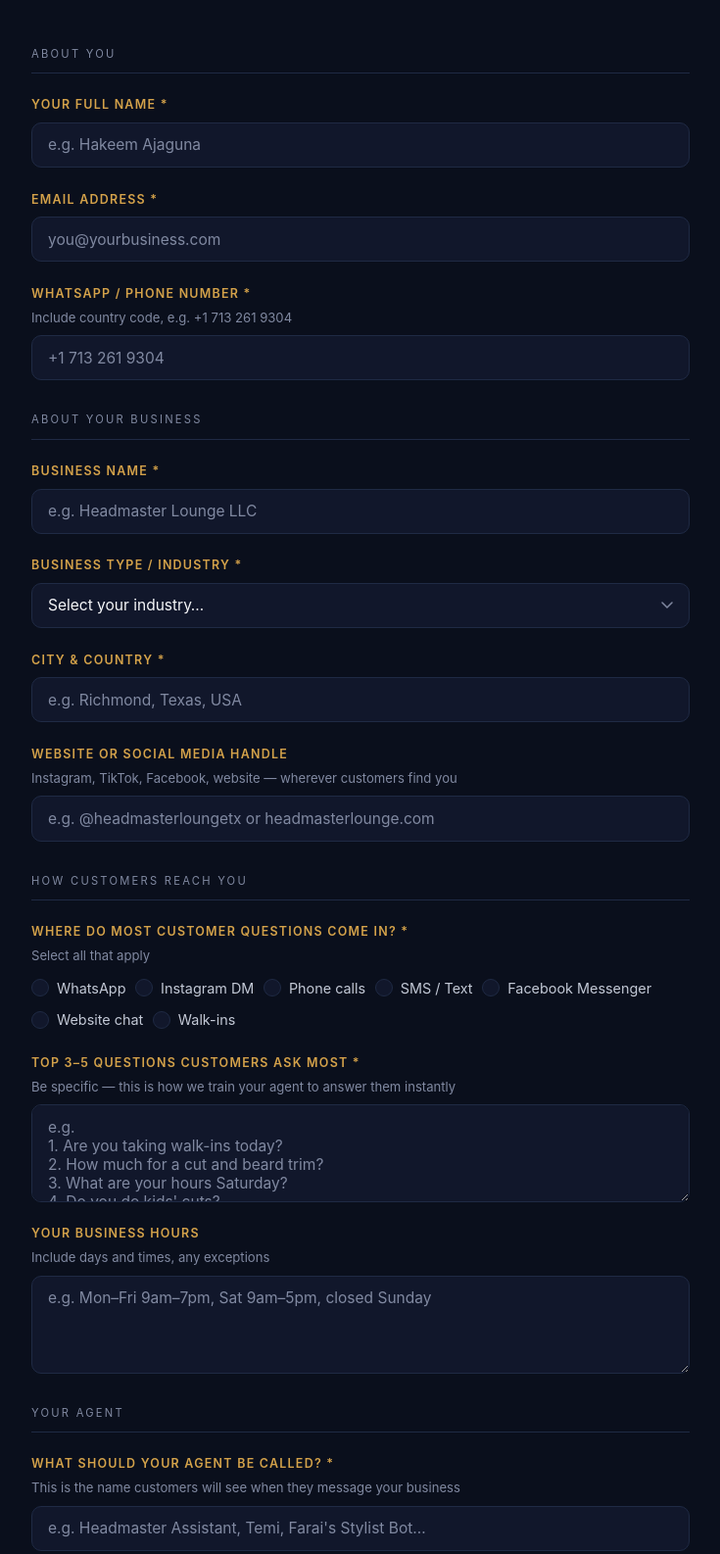
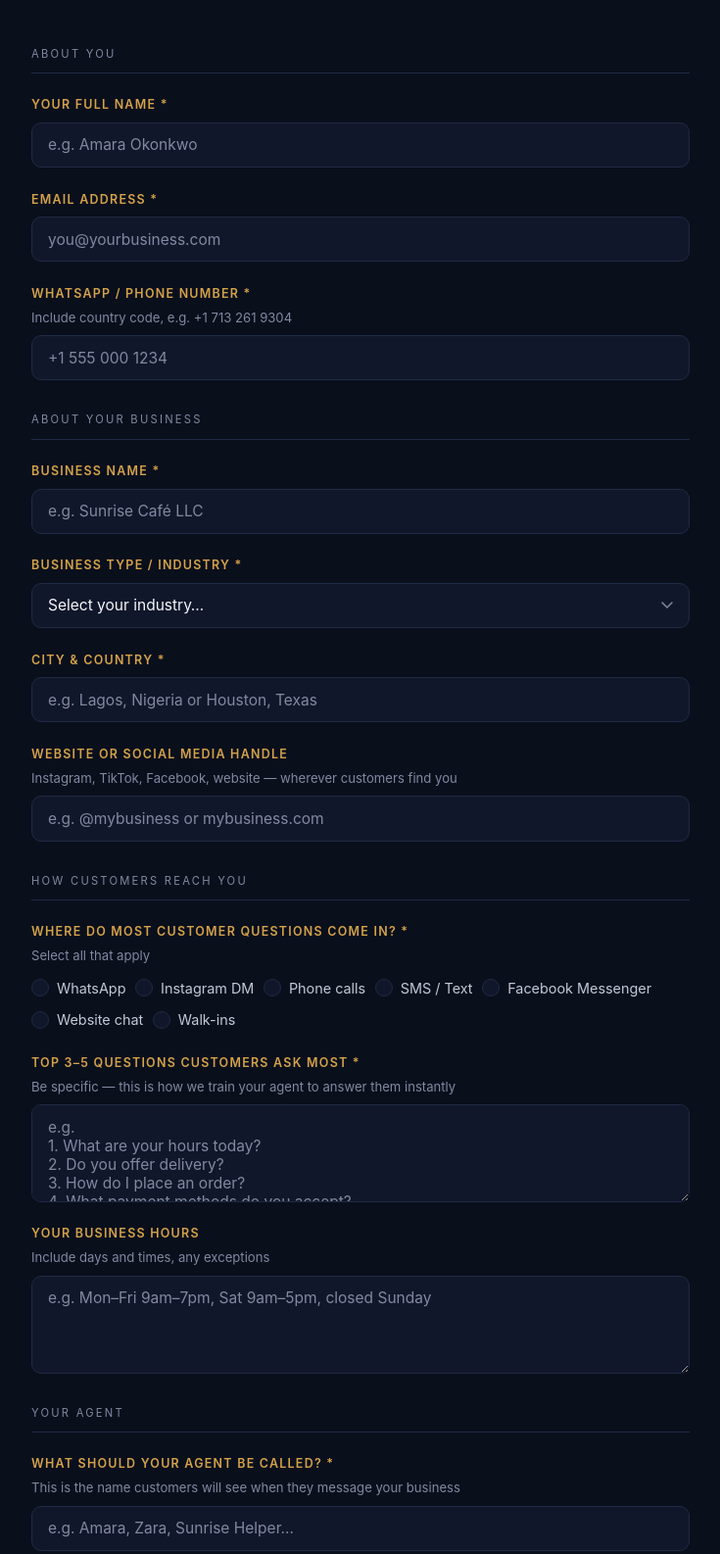
Before and after one commit to Ten30studio/ten30studio.com, a website: page start.html in a window 1280 px wide. Shown: the part 360-1946 px from the top of the page at 98% size, without its empty margins (272-1007 px from the left). Drawn offline with Linux system fonts and the light colour scheme.

Commit message:
fix: remove Ajagz placeholder details from intake form

```diff
--- a/start.html
+++ b/start.html
@@ -163,7 +163,7 @@
 
     <div class="field">
       <label for="name">Your full name *</label>
-      <input type="text" id="name" name="Full Name" placeholder="e.g. Hakeem Ajaguna" required>
+      <input type="text" id="name" name="Full Name" placeholder="e.g. Amara Okonkwo" required>
     </div>
 
     <div class="field">
@@ -174,14 +174,14 @@
     <div class="field">
       <label for="phone">WhatsApp / phone number *</label>
       <div class="hint">Include country code, e.g. +1 713 261 9304</div>
-      <input type="tel" id="phone" name="WhatsApp / Phone" placeholder="+1 713 261 9304" required>
+      <input type="tel" id="phone" name="WhatsApp / Phone" placeholder="+1 555 000 1234" required>
     </div>
 
     <p class="section-label">About your business</p>
 
     <div class="field">
       <label for="biz-name">Business name *</label>
-      <input type="text" id="biz-name" name="Business Name" placeholder="e.g. Headmaster Lounge LLC" required>
+      <input type="text" id="biz-name" name="Business Name" placeholder="e.g. Sunrise Café LLC" required>
     </div>
 
     <div class="field">
@@ -206,13 +206,13 @@
 
     <div class="field">
       <label for="location">City & country *</label>
-      <input type="text" id="location" name="Location" placeholder="e.g. Richmond, Texas, USA" required>
+      <input type="text" id="location" name="Location" placeholder="e.g. Lagos, Nigeria or Houston, Texas" required>
     </div>
 
     <div class="field">
       <label for="socials">Website or social media handle</label>
       <div class="hint">Instagram, TikTok, Facebook, website — wherever customers find you</div>
-      <input type="text" id="socials" name="Website / Social" placeholder="e.g. @headmasterloungetx or headmasterlounge.com">
+      <input type="text" id="socials" name="Website / Social" placeholder="e.g. @mybusiness or mybusiness.com">
     </div>
 
     <p class="section-label">How customers reach you</p>
@@ -234,7 +234,7 @@
     <div class="field">
       <label for="top-questions">Top 3–5 questions customers ask most *</label>
       <div class="hint">Be specific — this is how we train your agent to answer them instantly</div>
-      <textarea id="top-questions" name="Top Customer Questions" placeholder="e.g.&#10;1. Are you taking walk-ins today?&#10;2. How much for a cut and beard trim?&#10;3. What are your hours Saturday?&#10;4. Do you do kids' cuts?" required></textarea>
+      <textarea id="top-questions" name="Top Customer Questions" placeholder="e.g.&#10;1. What are your hours today?&#10;2. Do you offer delivery?&#10;3. How do I place an order?&#10;4. What payment methods do you accept?" required></textarea>
     </div>
 
     <div class="field">
@@ -248,7 +248,7 @@
     <div class="field">
       <label for="agent-name">What should your agent be called? *</label>
       <div class="hint">This is the name customers will see when they message your business</div>
-      <input type="text" id="agent-name" name="Agent Name" placeholder="e.g. Headmaster Assistant, Temi, Farai's Stylist Bot…" required>
+      <input type="text" id="agent-name" name="Agent Name" placeholder="e.g. Amara, Zara, Sunrise Helper…" required>
     </div>
 
     <div class="field">
```
